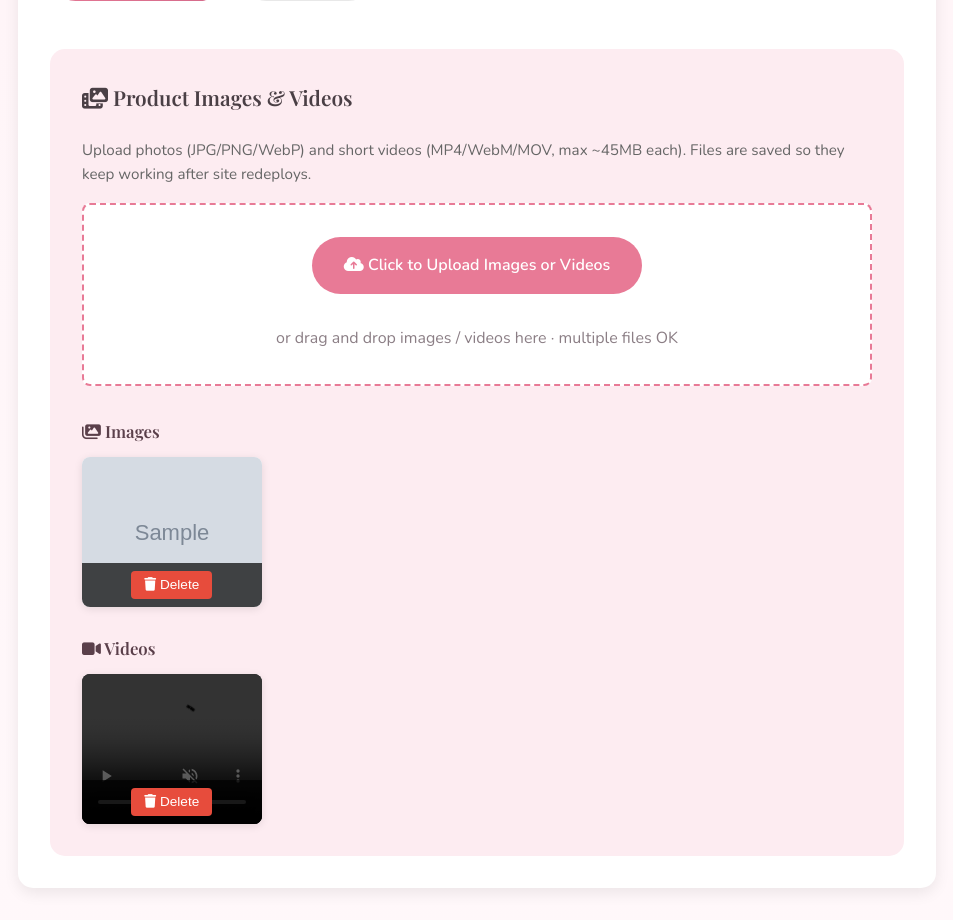
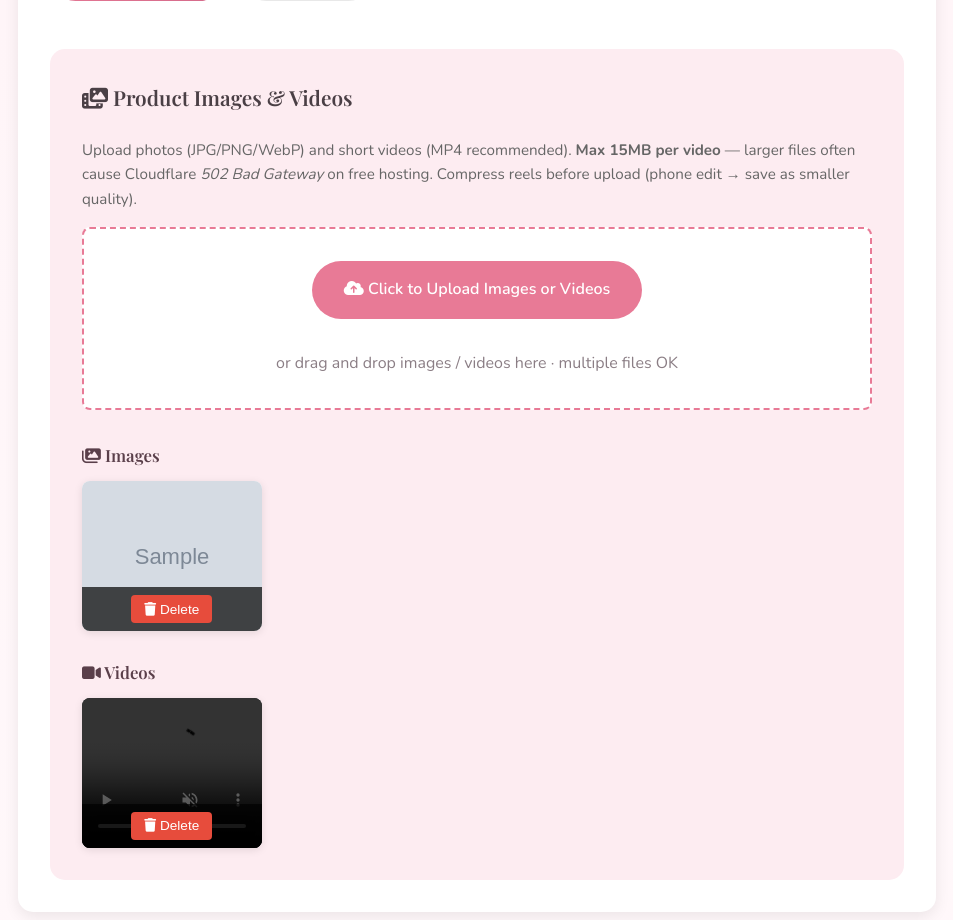
Before and after one commit to Anjana2005/flora, a Django app: page /dashboard/products/1/ in a window 1280 px wide. Shown: the part 1357-2277 px from the top of the page, without its empty margins (304-1257 px from the left). Run offline with Django 5.2, Linux system fonts and the light colour scheme; a user stored in the database is signed in; tables that the repository leaves empty hold one stand-in row (values such as "Sample post"); grey boxes marked "Sample" are stand-in pictures; some libraries are stand-ins or nearby versions; some web fonts are replaced; grey boxes are pictures that could not be loaded.

Commit message:
Fix product video 502 by skipping Postgres blob storage for videos.
Large video uploads were loaded into memory and written as BYTEA, killing the free-tier worker behind Cloudflare. Cap uploads at 15MB, spill to temp disk, and raise Gunicorn timeout.

```diff
--- a/shop/media_storage.py
+++ b/shop/media_storage.py
@@ -9,14 +9,40 @@ from django.conf import settings
 from django.http import FileResponse, Http404, HttpResponse
 
 
+# Videos and large binaries must NOT go into Postgres MediaBlob on free tier.
+# Loading 20–50MB into RAM + writing BYTEA causes OOM / worker kill → Cloudflare 502.
+_MAX_BLOB_BYTES = 2 * 1024 * 1024  # 2MB — enough for compressed product photos
+_VIDEO_SUFFIXES = ('.mp4', '.webm', '.mov', '.m4v', '.avi', '.mkv')
+
+
 def persist_media_blob(field_file):
-    """Save ImageField/FileField bytes into MediaBlob keyed by storage path."""
+    """Save small ImageField/FileField bytes into MediaBlob keyed by storage path.
+
+    Skips videos and large files so Manage Product video uploads do not 502.
+    """
     if not field_file or not getattr(field_file, 'name', None):
         return
 
     from .models import MediaBlob
 
     name = field_file.name.replace('\\', '/').lstrip('/')
+    lower = name.lower()
+    content_type = mimetypes.guess_type(name)[0] or 'application/octet-stream'
+
+    # Never store full videos in the database (main cause of 502 on upload)
+    if content_type.startswith('video/') or lower.endswith(_VIDEO_SUFFIXES):
+        return
+    if '/videos/' in lower or lower.startswith('reels/') or '/reels/' in lower:
+        return
+
+    # Known size without reading whole file into memory first
+    try:
+        size_hint = int(getattr(field_file, 'size', 0) or 0)
+    except Exception:
+        size_hint = 0
+    if size_hint and size_hint > _MAX_BLOB_BYTES:
+        return
+
     data = None
 
     # Prefer reading the in-memory / just-uploaded file
@@ -31,9 +57,18 @@ def persist_media_blob(field_file):
     if not data:
         disk = Path(settings.MEDIA_ROOT) / name
         if disk.is_file():
+            # Avoid loading huge disk files into RAM
+            try:
+                if disk.stat().st_size > _MAX_BLOB_BYTES:
+                    return
+            except OSError:
+                pass
             data = disk.read_bytes()
 
     if not data:
+        return
+
+    if len(data) > _MAX_BLOB_BYTES:
         return
 
     content_type = mimetypes.guess_type(name)[0] or 'application/octet-stream'
--- a/shop/views.py
+++ b/shop/views.py
@@ -894,20 +894,31 @@ def admin_product_add_image(request, id):
                         ('.mp4', '.webm', '.mov', '.m4v', '.avi')
                     )
                     if is_video:
-                        # Soft size guard (~45MB) for free hosting
+                        # Free-tier safe limit (Cloudflare/Render 502 if too large/slow)
+                        from django.conf import settings as dj_settings
+                        max_vid = int(getattr(dj_settings, 'MAX_VIDEO_UPLOAD_BYTES', 15 * 1024 * 1024))
                         size = getattr(f, 'size', 0) or 0
-                        if size > 45 * 1024 * 1024:
+                        if size > max_vid:
+                            mb = max_vid // (1024 * 1024)
                             messages.warning(
                                 request,
-                                f'Skipped {getattr(f, "name", "video")}: max 45MB per video.',
+                                f'Skipped {getattr(f, "name", "video")}: max {mb}MB per video '
+                                f'(compress in phone gallery / CapCut first).',
                             )
                             continue
-                        ProductVideo.objects.create(
-                            product=product,
-                            video=f,
-                            title=(getattr(f, 'name', '') or '')[:200],
-                        )
-                        vid_n += 1
+                        try:
+                            ProductVideo.objects.create(
+                                product=product,
+                                video=f,
+                                title=(getattr(f, 'name', '') or '')[:200],
+                            )
+                            vid_n += 1
+                        except Exception as ve:
+                            messages.error(
+                                request,
+                                f'Could not save video {getattr(f, "name", "")}: {ve}. '
+                                f'Try a shorter/compressed MP4 under 15MB.',
+                            )
                     else:
                         ProductImage.objects.create(product=product, image=f)
                         img_n += 1
@@ -920,7 +931,10 @@ def admin_product_add_image(request, id):
                 else:
                     messages.warning(request, 'No valid image or video files uploaded.')
         except Exception as e:
-            messages.error(request, f'Error uploading media: {str(e)}')
+            messages.error(
+                request,
+                f'Error uploading media: {e}. If you saw 502, use a smaller video (under 15MB).',
+            )
 
     return redirect('shop:admin_product_detail', id=product.id)
 
@@ -1311,10 +1325,14 @@ def admin_reel_create(request):
             messages.error(request, 'Please upload a video file (MP4, WebM, or MOV).')
             return redirect('shop:admin_reel_create')
 
-        # Keep under free-tier friendly size (same limit as product videos)
-        max_bytes = 45 * 1024 * 1024
+        from django.conf import settings as dj_settings
+        max_bytes = int(getattr(dj_settings, 'MAX_VIDEO_UPLOAD_BYTES', 15 * 1024 * 1024))
         if getattr(video, 'size', 0) and video.size > max_bytes:
-            messages.error(request, 'Video is too large. Max 45MB per reel.')
+            mb = max_bytes // (1024 * 1024)
+            messages.error(
+                request,
+                f'Video is too large. Max {mb}MB per reel (compress first to avoid 502 errors).',
+            )
             return redirect('shop:admin_reel_create')
 
         product = None
--- a/templates/shop/admin/product_detail.html
+++ b/templates/shop/admin/product_detail.html
@@ -410,8 +410,10 @@
             <div class="images-section">
                 <h2><i class="fas fa-photo-video"></i> Product Images &amp; Videos</h2>
                 <p style="color:#666;margin:0 0 1rem;font-size:0.95rem;">
-                    Upload photos (JPG/PNG/WebP) and short videos (MP4/WebM/MOV, max ~45MB each).
-                    Files are saved so they keep working after site redeploys.
+                    Upload photos (JPG/PNG/WebP) and short videos (MP4 recommended).
+                    <strong>Max 15MB per video</strong> — larger files often cause Cloudflare
+                    <em>502 Bad Gateway</em> on free hosting. Compress reels before upload
+                    (phone edit → save as smaller quality).
                 </p>
 
                 {% if messages %}
@@ -480,6 +482,38 @@
 <script>
     const uploadForm = document.getElementById('media-upload-form');
     const fileInput = document.getElementById('media');
+    const MAX_VIDEO_BYTES = 15 * 1024 * 1024; // must match server MAX_VIDEO_UPLOAD_BYTES
+
+    function isVideoFile(file) {
+        const name = (file.name || '').toLowerCase();
+        const type = (file.type || '').toLowerCase();
+        return type.startsWith('video/') || /\.(mp4|webm|mov|m4v|avi)$/.test(name);
+    }
+
+    function validateAndSubmit(files) {
+        if (!files || !files.length) return false;
+        const tooBig = [];
+        for (const f of files) {
+            if (isVideoFile(f) && f.size > MAX_VIDEO_BYTES) {
+                tooBig.push(`${f.name} (${(f.size / (1024 * 1024)).toFixed(1)}MB)`);
+            }
+        }
+        if (tooBig.length) {
+            alert(
+                'Video too large for free hosting (max 15MB each).\n\n' +
+                tooBig.join('\n') +
+                '\n\nCompress the video first, then upload again.\n' +
+                'Large videos cause Cloudflare 502 Bad Gateway.'
+            );
+            fileInput.value = '';
+            return false;
+        }
+        const label = uploadForm.querySelector('label');
+        if (label) {
+            label.innerHTML = '<i class="fas fa-spinner fa-spin"></i> Uploading… please wait';
+        }
+        return true;
+    }
 
     if (uploadForm && fileInput) {
         uploadForm.addEventListener('dragover', (e) => {
@@ -500,12 +534,14 @@
             uploadForm.style.opacity = '1';
             if (e.dataTransfer.files && e.dataTransfer.files.length) {
                 fileInput.files = e.dataTransfer.files;
-                uploadForm.submit();
+                if (validateAndSubmit(fileInput.files)) {
+                    uploadForm.submit();
+                }
             }
         });
 
         fileInput.addEventListener('change', () => {
-            if (fileInput.files.length > 0) {
+            if (fileInput.files.length > 0 && validateAndSubmit(fileInput.files)) {
                 uploadForm.submit();
             }
         });
--- a/templates/shop/admin/reel_create.html
+++ b/templates/shop/admin/reel_create.html
@@ -55,7 +55,7 @@
                 <div class="form-group">
                     <label for="video">Video file *</label>
                     <input type="file" id="video" name="video" accept="video/mp4,video/webm,video/quicktime,video/*" required>
-                    <small>MP4 / WebM / MOV · max 45MB</small>
+                    <small>MP4 / WebM / MOV · max 15MB (larger files cause 502 on free hosting)</small>
                 </div>
                 <div class="form-group">
                     <label for="poster">Poster image (optional)</label>
```
Also changed, not shown: flora_project/settings.py (+7 -3 lines), 1 other file.
